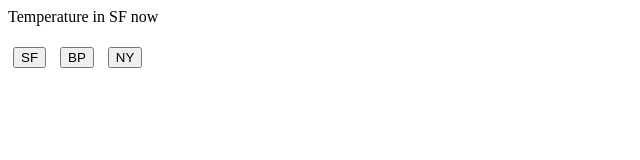
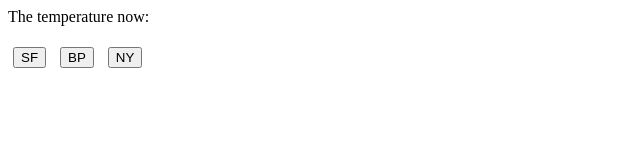
Before and after one commit to Formatted/WeatherAPI, a plain HTML site: page index.html in a window 1280 px wide. Shown: the full height of the page, 0-640 px from the left. Drawn offline with nearby package versions, Linux system fonts and the light colour scheme.

Commit message:
Update index.html

```diff
--- a/index.html
+++ b/index.html
@@ -6,7 +6,7 @@
 <body>
 
 <div>
-	<p>Temperature in SF now</p>
+	<p>The temperature now:</p>
 	<button id="gtempSF" style="margin: 5px">SF</button>
 	<button id="gtempBP" style="margin: 5px">BP</button>
 	<button id="gtempNY" style="margin: 5px">NY</button>
```
